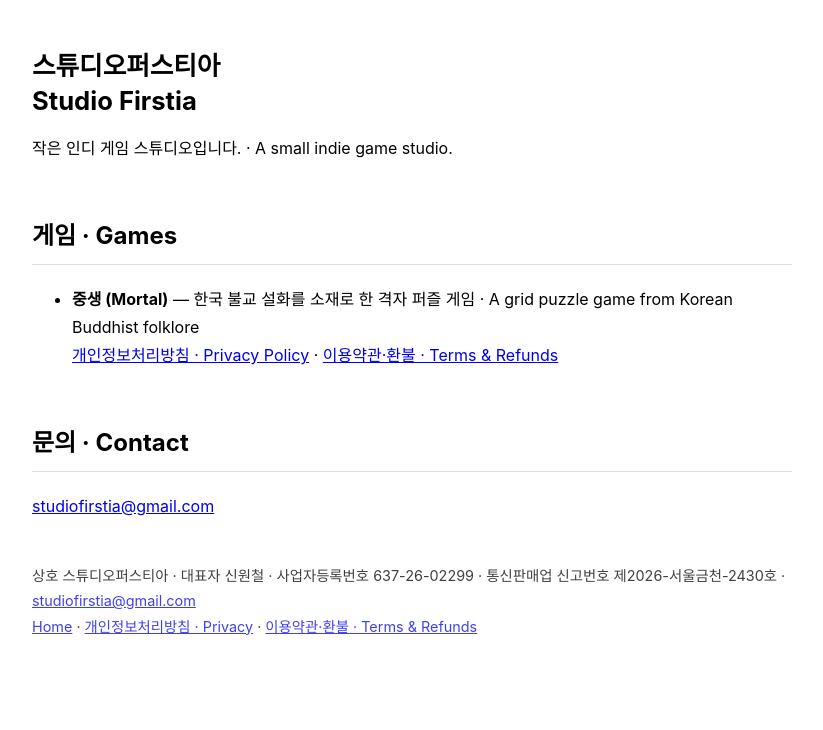
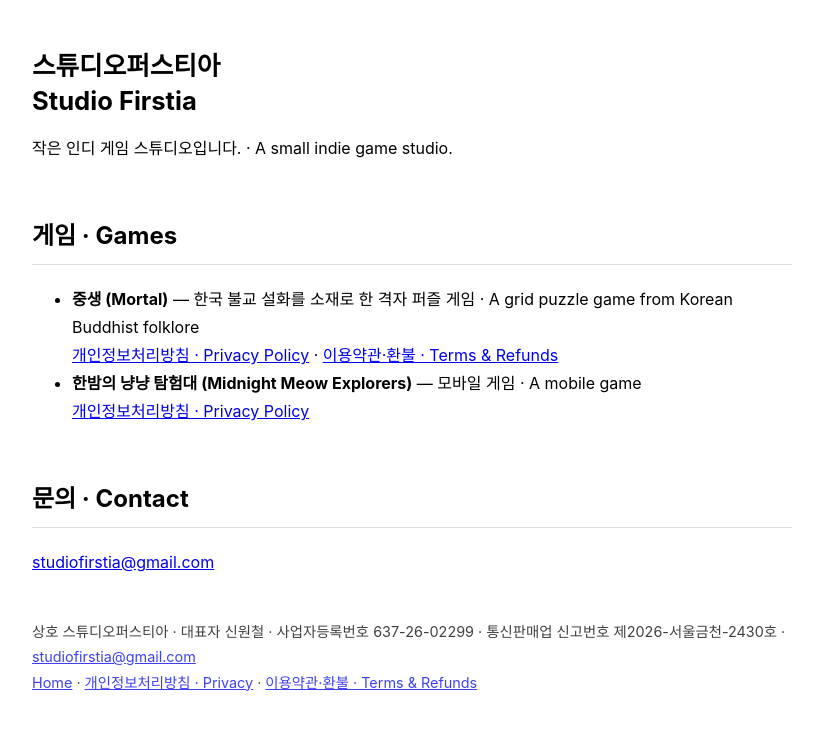
Before and after one commit to studiofirstia/studiofirstia.github.io, a plain HTML site: page index.html in a window 1280 px wide. Shown: the whole page, without its empty margins (228-1051 px from the left). Drawn offline with Linux system fonts and the light colour scheme.

Commit message:
Home: list 한밤의 냥냥 탐험대 (Midnight Meow Explorers) with its privacy policy
Co-Authored-By: Claude Opus 5.5 <noreply@anthropic.com>
Claude-Session: https://claude.ai/code/session_01DNYEkR5HX12jxU2PhNL2YJ

```diff
--- a/index.html
+++ b/index.html
@@ -23,6 +23,8 @@ nav a { margin-right: 1em; } footer { margin-top: 3em; font-size: .9em; opacity:
 <ul>
 <li><strong>중생 (Mortal)</strong> — 한국 불교 설화를 소재로 한 격자 퍼즐 게임 · A grid puzzle game from Korean Buddhist folklore<br>
 <a href="mortal/privacy/">개인정보처리방침 · Privacy Policy</a> · <a href="mortal/terms/">이용약관·환불 · Terms &amp; Refunds</a></li>
+<li><strong>한밤의 냥냥 탐험대 (Midnight Meow Explorers)</strong> — 모바일 게임 · A mobile game<br>
+<a href="nyangnight/privacy/">개인정보처리방침 · Privacy Policy</a></li>
 </ul>
 <h2>문의 · Contact</h2>
 <p><a href="mailto:studiofirstia@gmail.com">studiofirstia@gmail.com</a></p>
```
